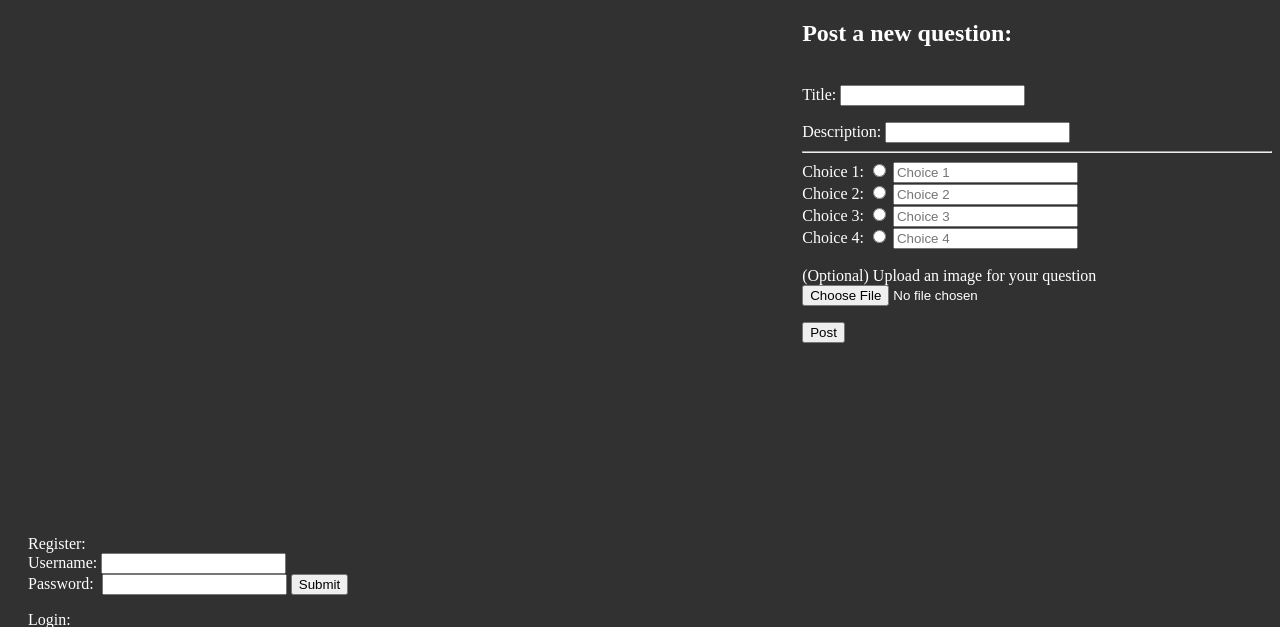
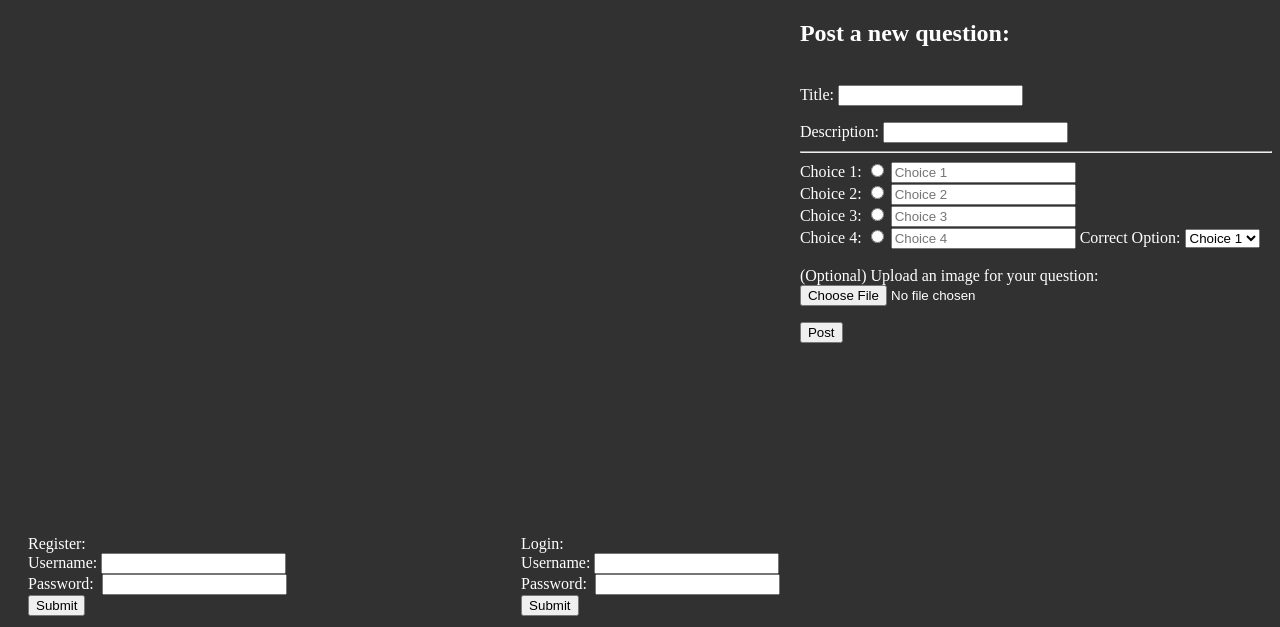
Before and after one commit to jackslisz/CSE-312-Group-Project, a Flask app: page / in a window 1280 px wide. Shown: the part 180-807 px from the top of the page. Run offline with Flask 3, Linux system fonts and the light colour scheme; data that the repository does not hold is empty.

Commit message:
added correct option dropdown to form

```diff
--- a/templates/index_template.html
+++ b/templates/index_template.html
@@ -31,8 +31,8 @@
 <div class="contents">
     <div class="chat">
         <div id="chat-messages"></div>
-        <div class="user-list">
-            <div>
+        <div class="user-list" style="display: flex; gap: 20px;">
+            <div style="flex: 1;">
                 Register:
                 <form action="/register" method="post" enctype="application/x-www-form-urlencoded">
                     <label>Username:
@@ -42,6 +42,7 @@
                     <label>Password:&nbsp;
                         <input id="reg-form-pass" type="password" name="password_reg">
                     </label>
+                    <br>
                     <input type="submit" value="Submit">
                 </form>
             </div>
@@ -55,6 +56,7 @@
                     <label>Password:&nbsp;
                         <input id="login-form-pass" type="password" name="password_login">
                     </label>
+                    <br>
                     <input type="submit" value="Submit">
                 </form>
             </div>
@@ -75,7 +77,7 @@
             <input id="description-text-box" type="text">
         </label>
         <hr>
-
+        <!---->
         <label>
             Choice 1:
             <input id="choice-1" type="radio" name="choices">
@@ -108,9 +110,19 @@
             <input id="choice-4-text" type="text" placeholder="Choice 4">
         </label>
 
+        <label>
+            Correct Option:
+        <label>
+        <select name="right-option" id="right-option">
+            <option value="choice-1">Choice 1</option>
+            <option value="choice-2">Choice 2</option>
+            <option value="choice-3">Choice 3</option>
+            <option value="choice-4">Choice 4</option>
+          </select>
+
         <form id="image-form" method="post" enctype="multipart/form-data">
             <br/>
-            <label for="form-file">(Optional) Upload an image for your question </label>
+            <label for="form-file">(Optional) Upload an image for your question: </label>
             <input id="form-file" type="file" name="upload">
             <br/>
             <p class="horizontal_space"></p>
```
Lines whose indentation alone changed are shown as unchanged.
